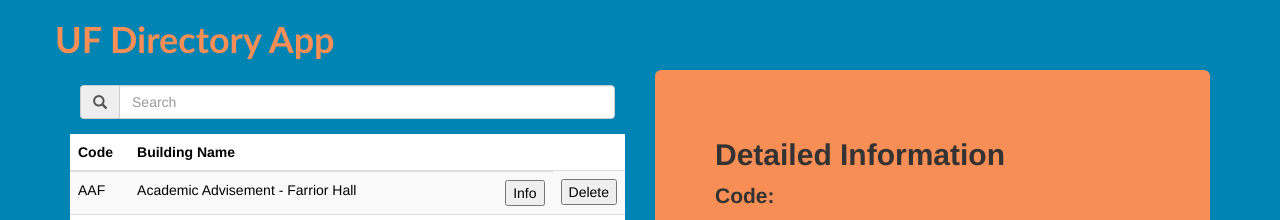
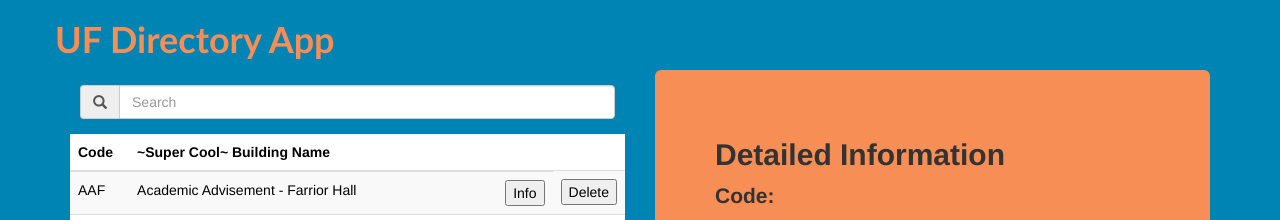
Before and after one commit to joshjohnson98/MentorMatch, a plain HTML site: page index.html in a window 1280 px wide. Shown: the top 220 px of the page. Drawn offline with nearby package versions, Linux system fonts and the light colour scheme.

Commit message:
Added SUPER COOL to the building name header

```diff
--- a/index.html
+++ b/index.html
@@ -20,7 +20,7 @@
               <thead>
                 <tr>
                   <th>Code</th>
-                  <th>Building Name</th>
+                  <th>~Super Cool~ Building Name</th>
                   <th></th>
                 </tr>
               </thead>
```
